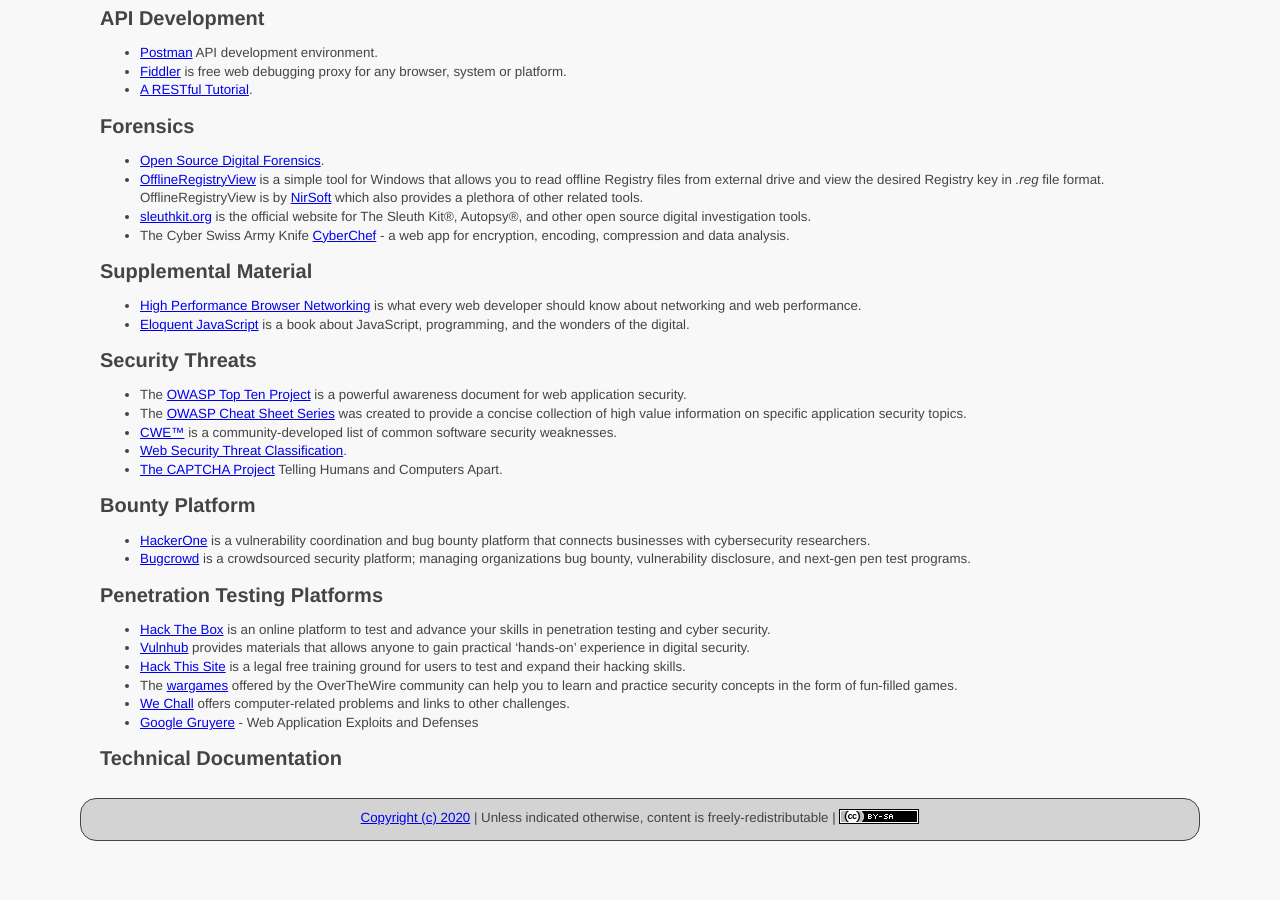
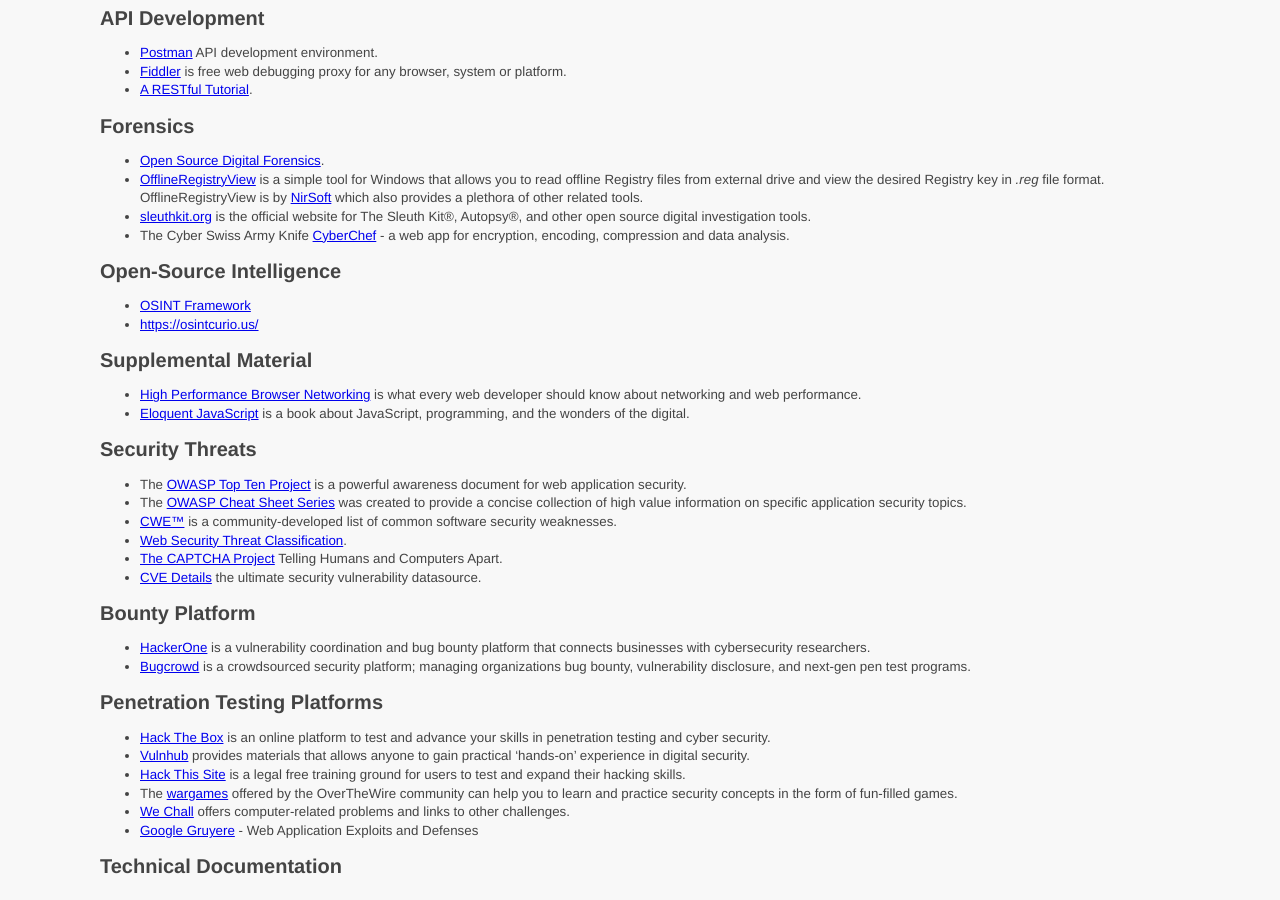
Before and after one commit to ycpcs/cs335-spring2020, a Jekyll site: the page built from resources/index.md, in a window 1280 px wide and 900 px high, scrolled down 1296 px. Built offline with Jekyll 4.4.1, drawn with Linux system fonts in a browser that asks for light colours; before the commit the page ends 2147 px from its top, so only the background shows below that.

Commit message:
update resources

```diff
--- a/resources/index.md
+++ b/resources/index.md
@@ -86,6 +86,12 @@ Forensics
 - [sleuthkit.org](https://www.sleuthkit.org/) is the official website for The Sleuth Kit®, Autopsy®, and other open source digital investigation tools.
 - The Cyber Swiss Army Knife [CyberChef](https://gchq.github.io/CyberChef) - a web app for encryption, encoding, compression and data analysis.
 
+Open-Source Intelligence
+------------------------------------
+- [OSINT Framework](https://osintframework.com/)
+- [https://osintcurio.us/](https://osintcurio.us/)
+
+
 Supplemental Material
 ------------------------------------
 -  [High Performance Browser Networking](https://hpbn.co/) is what every web developer should know about networking and web performance.
@@ -98,6 +104,7 @@ Security Threats
 - [CWE™](https://cwe.mitre.org/compatible/product.html) is a community-developed list of common software security weaknesses.
 - [Web Security Threat Classiﬁcation](http://www.webappsec.org/projects/threat/).
 - [The CAPTCHA Project](http://www.captcha.net/) Telling Humans and Computers Apart.
+- [CVE Details](https://www.cvedetails.com/) the ultimate security vulnerability datasource.
 
 Bounty Platform
 -----------------------------------
```
Also changed, not shown: schedule/index.md (+2 -2 lines).
